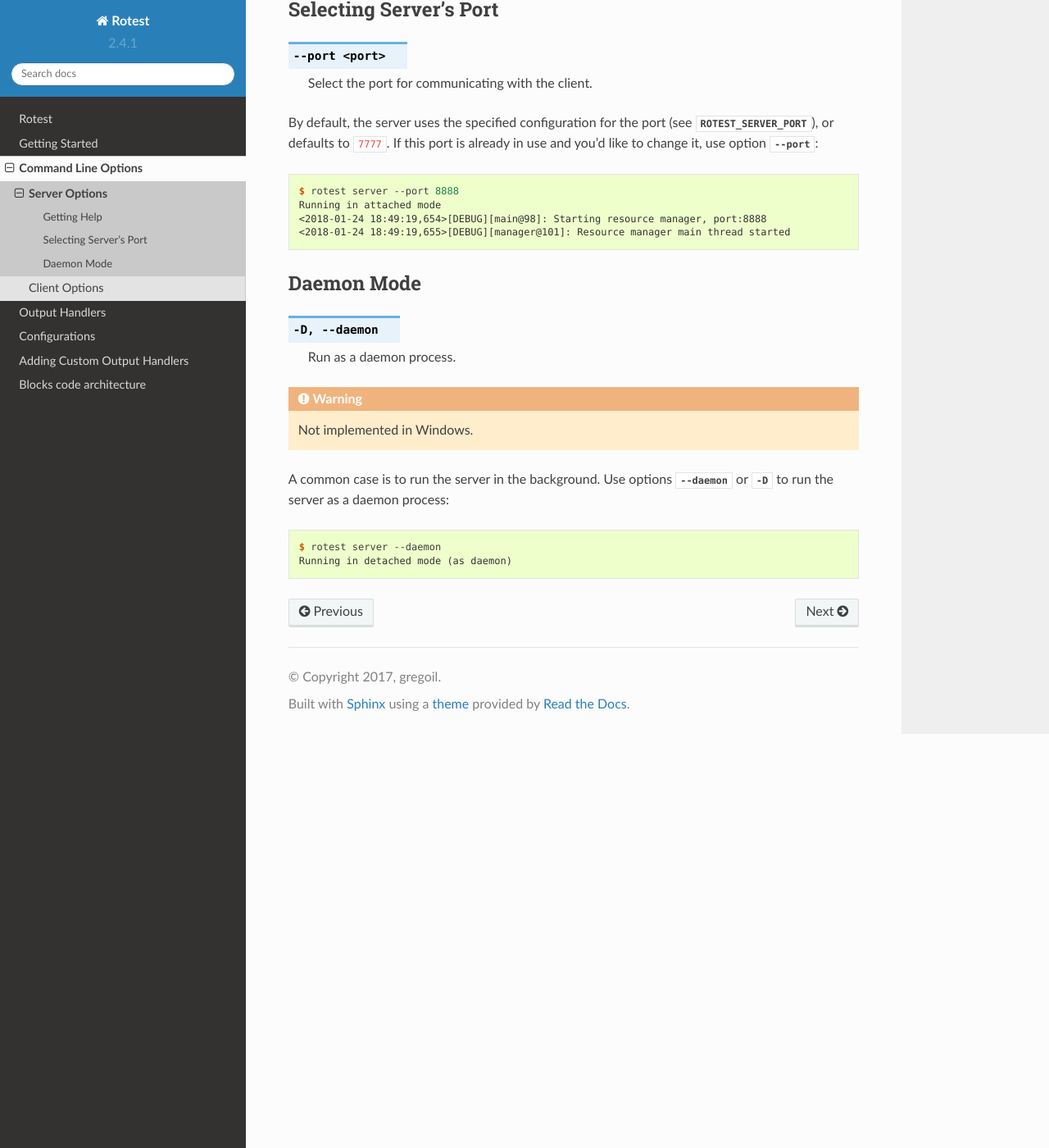
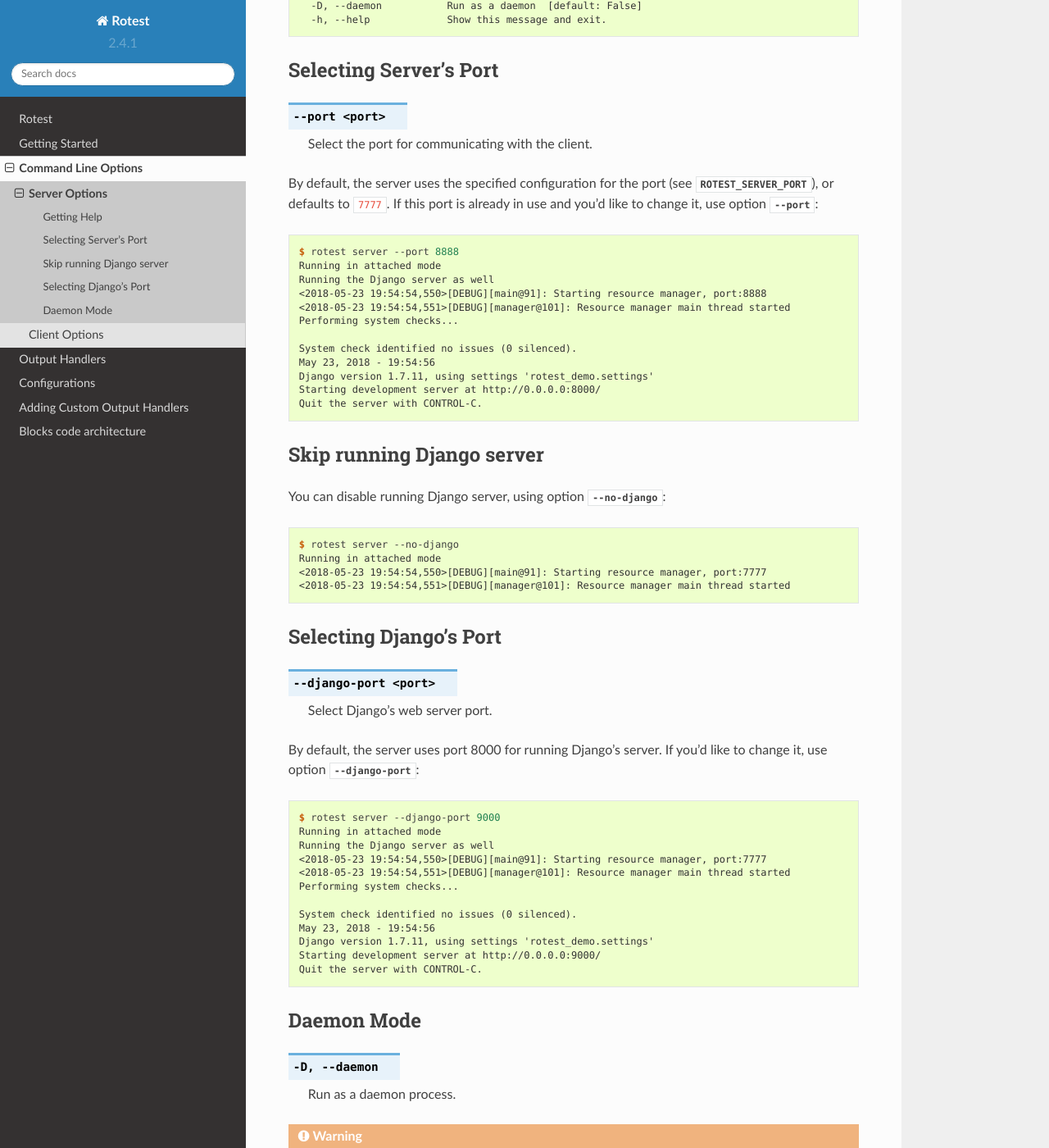
Before and after one commit to gregoil/rotest, a Sphinx documentation site: the page built from docs/cli_options/server_options.rst, in a window 1280 px wide and 1400 px high, scrolled down 606 px. Shown: the whole window at 82% size. Built offline with Sphinx 7.4.7 and the Read the Docs theme 2.0.0, drawn with Linux system fonts in a browser that asks for light colours; some of the changed text lies outside the part shown.

Commit message:
Updated documentation for rotest server

```diff
--- a/docs/cli_options/server_options.rst
+++ b/docs/cli_options/server_options.rst
@@ -5,6 +5,7 @@
 .. program:: rotest server
 
 You can run the server using command :command:`rotest server`.
+The command by default runs Django's server as well, though it can be disabled.
 
 Getting Help
 ============
@@ -23,9 +24,12 @@
       Run resource management server.
 
     Options:
-      --port INTEGER  Port for communicating with the client  [default: 7777]
-      -D, --daemon    Run as a daemon  [default: False]
-      -h, --help      Show this message and exit.
+      --port INTEGER         Port for communicating with the client  [default:
+                             7777]
+      --no-django            Skip running the Django web server as well
+      --django-port INTEGER  Django's web server port  [default: 8000]
+      -D, --daemon           Run as a daemon  [default: False]
+      -h, --help             Show this message and exit.
 
 Selecting Server's Port
 =======================
@@ -42,8 +46,53 @@
 
     $ rotest server --port 8888
     Running in attached mode
-    <2018-01-24 18:49:19,654>[DEBUG][main@98]: Starting resource manager, port:8888
-    <2018-01-24 18:49:19,655>[DEBUG][manager@101]: Resource manager main thread started
+    Running the Django server as well
+    <2018-05-23 19:54:54,550>[DEBUG][main@91]: Starting resource manager, port:8888
+    <2018-05-23 19:54:54,551>[DEBUG][manager@101]: Resource manager main thread started
+    Performing system checks...
+
+    System check identified no issues (0 silenced).
+    May 23, 2018 - 19:54:56
+    Django version 1.7.11, using settings 'rotest_demo.settings'
+    Starting development server at http://0.0.0.0:8000/
+    Quit the server with CONTROL-C.
+
+Skip running Django server
+==========================
+
+You can disable running Django server, using option :option:`--no-django`:
+
+.. code-block:: console
+
+    $ rotest server --no-django
+    Running in attached mode
+    <2018-05-23 19:54:54,550>[DEBUG][main@91]: Starting resource manager, port:7777
+    <2018-05-23 19:54:54,551>[DEBUG][manager@101]: Resource manager main thread started
+
+Selecting Django's Port
+=======================
+
+.. option:: --django-port <port>
+
+    Select Django's web server port.
+
+By default, the server uses port 8000 for running Django's server. If you'd
+like to change it, use option :option:`--django-port`:
+
+.. code-block:: console
+
+    $ rotest server --django-port 9000
+    Running in attached mode
+    Running the Django server as well
+    <2018-05-23 19:54:54,550>[DEBUG][main@91]: Starting resource manager, port:7777
+    <2018-05-23 19:54:54,551>[DEBUG][manager@101]: Resource manager main thread started
+    Performing system checks...
+
+    System check identified no issues (0 silenced).
+    May 23, 2018 - 19:54:56
+    Django version 1.7.11, using settings 'rotest_demo.settings'
+    Starting development server at http://0.0.0.0:9000/
+    Quit the server with CONTROL-C.
 
 Daemon Mode
 ===========
```
Also changed, not shown: docs/intro/using_resources.rst (+8 -16 lines), 1 other file.
